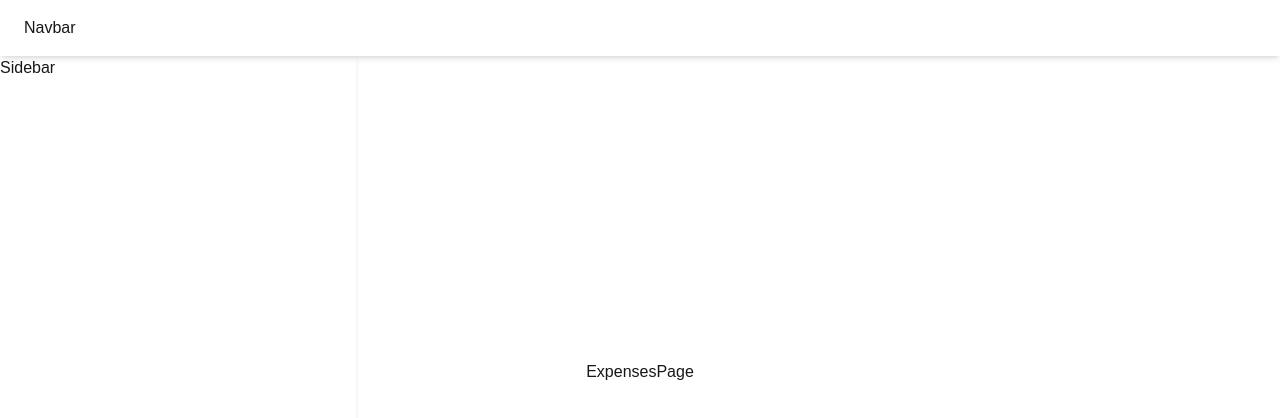
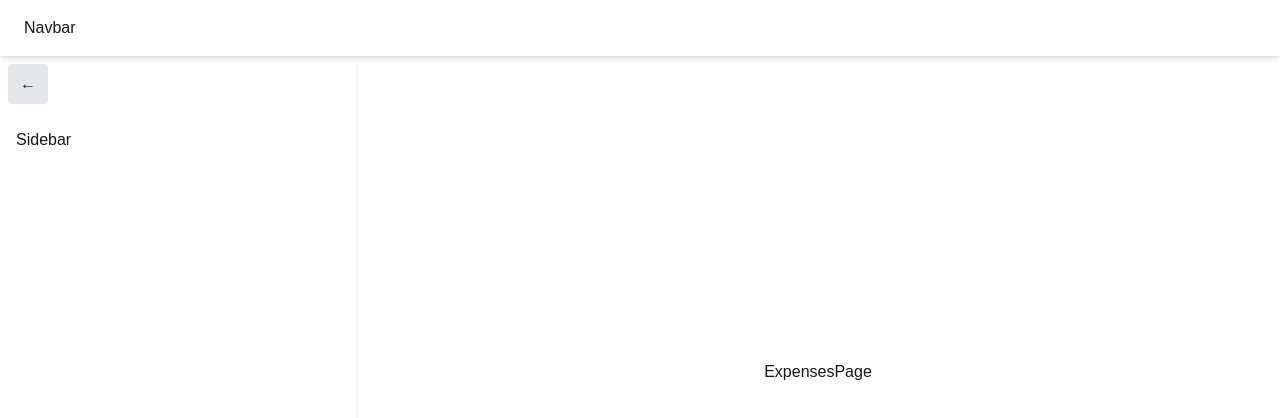
Before and after one commit to KarlStevenRequinto/habbit-management, a Next.js app: page /expenses in a window 1280 px wide. Shown: the top 418 px of the page. Built offline with nearby package versions, Linux system fonts and the light colour scheme.

Commit message:
toggle+animation of sidebar

```diff
--- /dev/null
+++ b/src/app/(main)/AppShell.tsx
@@ -0,0 +1,22 @@
+"use client";
+import Navbar from "../components/navbar";
+import Sidebar from "../components/sidebar";
+
+import { useViewModel } from "../components/sidebar/useViewModel";
+
+export default function AppShell({ children }: { children: React.ReactNode }) {
+    const { collapsed, toggleSidebar, sidebarWidth } = useViewModel();
+
+    return (
+        <>
+            <Navbar />
+            <Sidebar collapse={collapsed} toggleSidebar={toggleSidebar} />
+            <main
+                className="min-h-[calc(100vh-56px)] flex items-center justify-center transition-all duration-300"
+                style={{ marginLeft: sidebarWidth }}
+            >
+                {children}
+            </main>
+        </>
+    );
+}
--- a/src/app/(main)/layout.tsx
+++ b/src/app/(main)/layout.tsx
@@ -1,17 +1,5 @@
-import Navbar from "../components/navbar";
-import Sidebar from "../components/sidebar";
 import "../globals.css";
-
+import AppShell from "./AppShell";
 export default function MainLayout({ children }: { children: React.ReactNode }) {
-    const SIDEBAR_WIDTH = 356; // px
-
-    return (
-        <>
-            <Navbar />
-            <Sidebar />
-            <main className={`min-h-[calc(100vh-56px)] ml-[${SIDEBAR_WIDTH}px] flex items-center justify-center transition-all duration-300`}>
-                {children}
-            </main>
-        </>
-    );
+    return <AppShell>{children}</AppShell>;
 }
--- a/src/app/components/sidebar/index.tsx
+++ b/src/app/components/sidebar/index.tsx
@@ -1,10 +1,25 @@
 import React from "react";
+import { useViewModel } from "./useViewModel";
+interface SidebarProps {
+    collapse: boolean;
+    toggleSidebar: () => void;
+}
 
-const Sidebar = () => {
+const Sidebar = ({ collapse, toggleSidebar }: SidebarProps) => {
+    const sidebarWidth = collapse ? 56 : 356;
     return (
-        <aside className="fixed top-14 left-0 h-[calc(100vh-56px)] bg-white w-[356px] shadow-md flex flex-col">
-            {/* Sidebar content goes here */}
-            Sidebar
+        <aside
+            className="fixed top-14 left-0 h-[calc(100vh-56px)] bg-white shadow-md flex flex-col z-40 transition-all duration-300"
+            style={{ width: sidebarWidth }}
+        >
+            <button
+                className="h-10 w-10 m-2 rounded bg-gray-200 hover:bg-gray-300 transition"
+                onClick={toggleSidebar}
+                aria-label={collapse ? "Expand sidebar" : "Collapse sidebar"}
+            >
+                {collapse ? "→" : "←"}
+            </button>
+            {!collapse && <div className="p-4">Sidebar</div>}
         </aside>
     );
 };
--- /dev/null
+++ b/src/app/components/sidebar/useViewModel.ts
@@ -0,0 +1,16 @@
+"use client";
+import { useState } from "react";
+
+export function useViewModel() {
+    const [collapsed, setCollapsed] = useState(false);
+
+    const toggleSidebar = () => setCollapsed((prev) => !prev);
+
+    // You can add more sidebar logic here
+
+    return {
+        collapsed,
+        toggleSidebar,
+        sidebarWidth: collapsed ? 56 : 356,
+    };
+}
```
